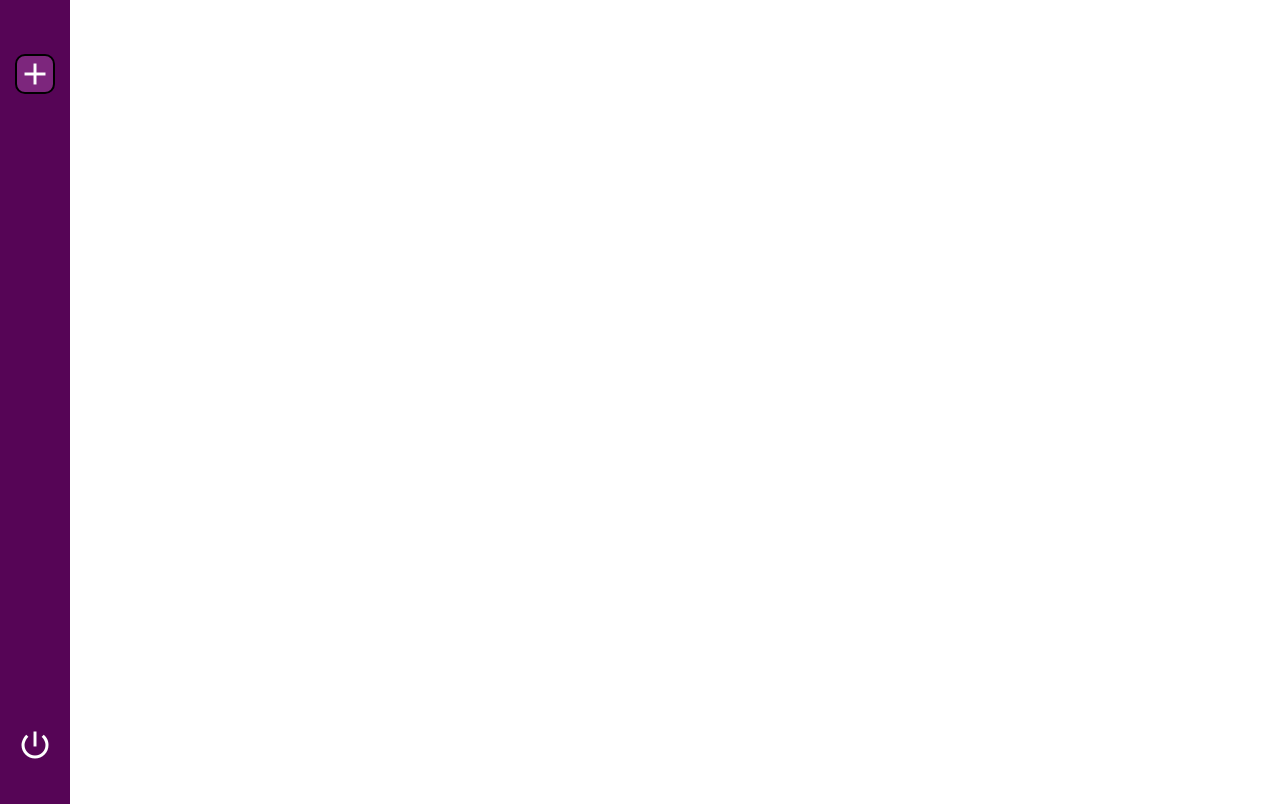
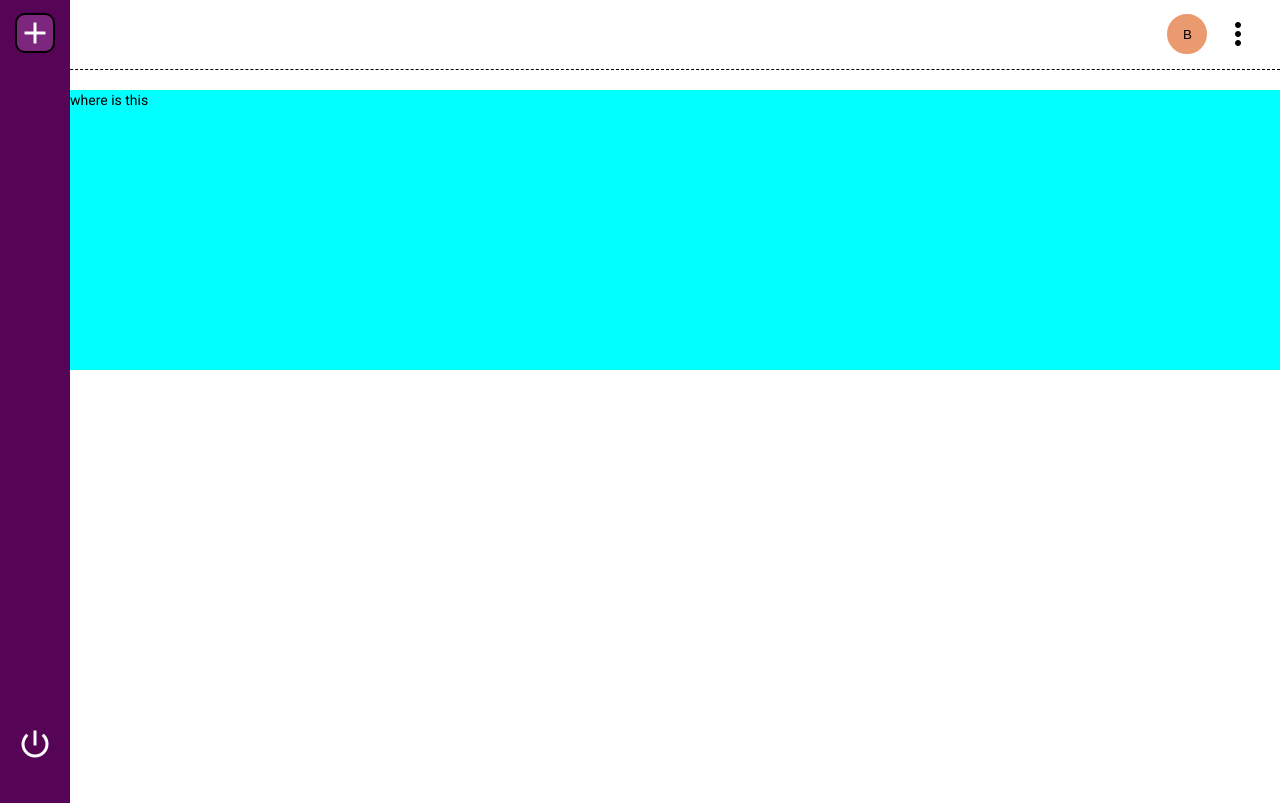
Before and after one commit to ArkadijsMazjanis/Roomiez, an Angular app: page /dashboard in a window 1280 px wide. Built offline with nearby package versions, Linux system fonts and the light colour scheme.

Commit message:
Ta_7
Updated componets for dash bord and theyr possition and layout

```diff
--- a/src/app/app.component.html
+++ b/src/app/app.component.html
@@ -1 +1 @@
-<router-outlet></router-outlet>
+<router-outlet></router-outlet>,
--- a/src/app/dashboard/dashboard.component.css
+++ b/src/app/dashboard/dashboard.component.css
@@ -0,0 +1,7 @@
+.dashboardContent{
+    background-color: aqua;
+    height: 20em;
+    margin-top: 5em;
+    margin-left: 5em;
+
+}
--- a/src/app/dashboard/dashboard.component.html
+++ b/src/app/dashboard/dashboard.component.html
@@ -1,2 +1,5 @@
 
-<router-outlet></router-outlet>
+<router-outlet></router-outlet>,<app-header></app-header>,<app-sidebar></app-sidebar>,
+<div class="dashboardContent">
+<p>where is  this</p>
+</div>
--- a/src/app/shared/components/header/header.component.css
+++ b/src/app/shared/components/header/header.component.css
@@ -1,12 +1,14 @@
 .headerContent{
+    position:absolute;
     display: flex;
     flex-direction:row;
     align-items: center;
     justify-content:flex-end;
     width: 100%;
-    height: 4em;
+    height: 5em;
     border-bottom-style: dashed ;
     border-width:1px;
+    margin-top: -1.5em;
 
 }
 .userAvatar{
--- a/src/app/shared/components/sidebar/sidebar.component.css
+++ b/src/app/shared/components/sidebar/sidebar.component.css
@@ -1,4 +1,5 @@
 .sidebarContent{
+    position: absolute;
     display: flex;
     flex-direction:column;
     align-items: center;
@@ -8,6 +9,7 @@
     background-color:#560556;
     padding-top: 1em;
     padding-bottom: 1em;
+    margin-top: -1.5em;
 
 }
 .sidebarContentStart{
@@ -27,7 +29,6 @@
     background-color: #7D267D;
     border-radius: 10px;
     color: white;
-    margin-top:3em;
     border-style: solid;
     width: 3em;
     height: 3em;
```
Also changed, not shown: src/app/app.module.ts (+13 -18 lines), src/app/dashboard/dashbord.module.ts (+22 -22 lines), src/app/shared/components/shared.module.ts (+6 -3 lines).
